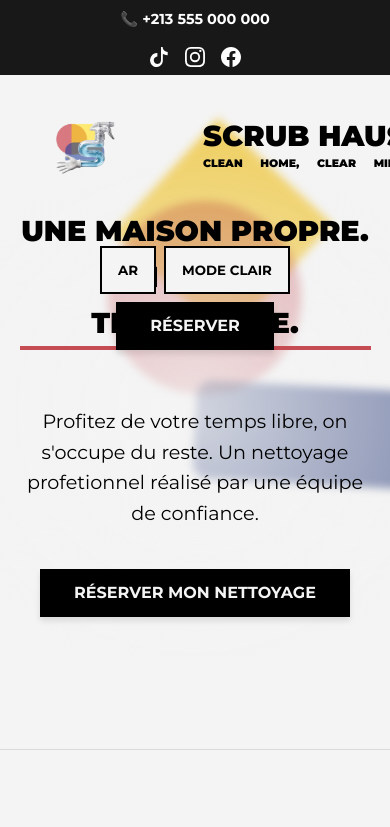
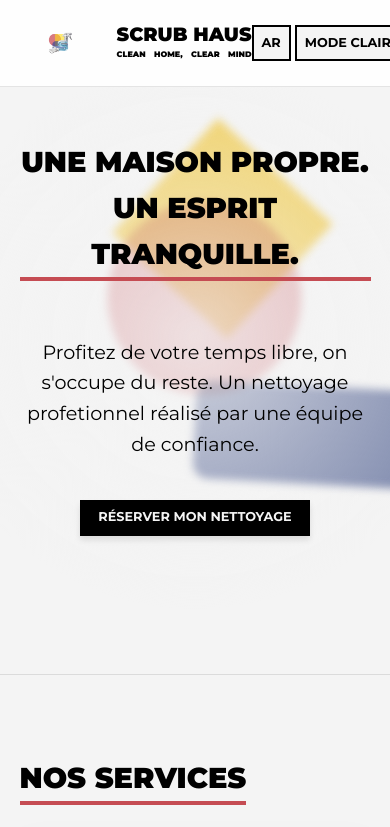
Before and after one commit to CherryCivil/ScrubHaus, a plain HTML site: page index.html in a window 390 px wide. Shown: the top 827 px of the page. Drawn offline with Linux system fonts and the light colour scheme.

Commit message:
Add files via upload

```diff
--- a/index.html
+++ b/index.html
@@ -42,7 +42,11 @@
         * { margin: 0; padding: 0; box-sizing: border-box; font-family: var(--font-main); }
         *:not(.shape):not(.loader-shape) { border-radius: 0 !important; }
 
-        html { overflow-x: hidden; }
+        /* Fixed scroll context for iOS Safari */
+        html, body {
+            overflow-x: clip;
+            width: 100%;
+        }
 
         body {
             background-color: var(--bg-primary);
@@ -106,6 +110,7 @@
         .social-links svg { width: 20px; height: 20px; fill: #FFFFFF; transition: transform 0.3s, fill 0.3s; }
         .social-links a:hover svg { fill: var(--logo-yellow); transform: scale(1.2); }
 
+        /* Hardware Accelerated & Width Corrected Header */
         header {
             display: flex !important;
             flex-direction: row !important;
@@ -119,8 +124,10 @@
             top: 40px;
             left: 0;
             z-index: 1000;
-            width: 100vw;
-            transition: top 0.3s ease, background 0.3s ease, backdrop-filter 0.3s ease, border-color 0.3s ease;
+            width: 100%;
+            -webkit-transform: translate3d(0, 0, 0);
+            transform: translate3d(0, 0, 0);
+            transition: top 0.3s ease, background 0.3s ease, border-color 0.3s ease;
         }
 
         header.header-scrolled {
@@ -205,7 +212,6 @@
         .faq-item.active .faq-answer { max-height: 500px; border-top: 1px solid var(--glass-border); padding-top: 1.5rem; }
         .faq-item.active .faq-question { color: var(--logo-blue); }
 
-        /* Dual-Axis Review Layout */
         .review-layout { display: flex; flex-direction: row; align-items: stretch; justify-content: center; gap: 3rem; max-width: 1200px; margin: 0 auto; width: 100%; }
         .review-image-block { flex: 1; min-height: 100%; background-image: url('assets/review-visual.webp'); background-size: cover; background-position: center; border: 1px solid var(--glass-border); box-shadow: 0 8px 32px rgba(0,0,0,0.05); display: block; }
         .review-form { flex: 1; max-width: 600px; margin: 0; display: grid; gap: 1rem; background: var(--glass-bg); padding: 2rem; backdrop-filter: blur(10px); border: 1px solid var(--glass-border); box-shadow: 0 8px 32px rgba(0,0,0,0.05); }
@@ -222,12 +228,44 @@
 
         footer { padding: 3rem 5%; text-align: center; font-weight: 700; text-transform: uppercase; background: rgba(0,0,0,0.9); color: #FFFFFF; backdrop-filter: blur(10px); }
 
-        /* Mobile Breakpoint Overrides */
+        /* Safari iOS Centering & Compaction Fixes */
         @media (max-width: 768px) {
             .grid-2x2 { grid-template-columns: 1fr; }
-            header { flex-direction: column !important; gap: 1.5rem; margin-bottom: 1rem; padding-top: 2rem; }
-            .top-bar { flex-direction: column; gap: 1rem; text-align: center; }
-            .controls { flex-wrap: wrap; justify-content: center; width: 100%; }
+
+            .top-bar { display: none; }
+
+            header {
+                top: 0;
+                left: 0;
+                right: 0;
+                width: auto !important;
+                padding: 0.8rem 5%;
+                margin: 0 auto;
+                box-sizing: border-box;
+                justify-content: space-between;
+                align-items: center;
+                background: var(--glass-bg);
+                backdrop-filter: blur(15px);
+                -webkit-backdrop-filter: blur(15px);
+                border-bottom: 1px solid var(--glass-border);
+                flex-direction: row !important;
+            }
+
+            .logo-img { height: 60px; }
+            .logo-title { font-size: 1.2rem; }
+            .logo-sub { font-size: 0.5rem; }
+
+            .controls {
+                display: flex;
+                flex-wrap: nowrap;
+                justify-content: flex-end;
+                align-items: center;
+                gap: 0.25rem;
+                width: auto;
+            }
+            .toggle-btn { min-height: 36px; padding: 0 0.5rem; font-size: 0.8rem; }
+            .btn-red { min-height: 36px; padding: 0 1rem; font-size: 0.8rem; }
+
             .review-layout { flex-direction: column; gap: 0; }
             .review-image-block { display: none; }
             .review-form { margin: 0 auto; width: 100%; }
@@ -467,7 +505,7 @@
                 eqTitle: "Notre Équipement Professionnel",
                 eq1: "Aspirateur puissant pour l'eau et la poussière.", eq2: "Nettoyeur vapeur pour éliminer les bactéries sans produits chimiques.", eq3: "Machine spéciale pour laver les tissus en profondeur.", eq4: "Nettoyeur haute pression pour les extérieurs.", eq5: "Nettoyeur de vitres pour un résultat sans traces.",
                 faqTitle: "Questions Fréquentes",
-                faq1Q: "Fournissez-vous les produits de nettoyage ?", faq1A: "Oui, nous apportons tout le matériel Kärcher et nos propres produits professionnels.",
+                faq1Q: "Fournissez-vous les produits de nettoyage ?", faq1A: "Oui, nous apportons tout le matériel et nos propres produits professionnels.",
                 faq2Q: "Comment garantissez-vous la qualité ?", faq2A: "Nos équipes suivent une liste de tâches stricte pour chaque pièce. Une vérification est faite avant leur départ.",
                 faq4Q: "Lavez-vous les vêtements à la main ?", faq4A: "Non, nous ne lavons pas à la main. Nous proposons le lavage en machine comme service payant (500 DZD/cycle, 2 cycles max), en utilisant votre machine et vos produits.",
                 reviewTitle: "Laissez-nous un avis", reviewSubmit: "Envoyer l'avis",
@@ -485,7 +523,7 @@
                 eqTitle: "معداتنا الاحترافية",
                 eq1: "أسپيراتور قوي للما والغبار.", eq2: "تنظيف بالبخار يقضي على البكتيريا بلا مواد كيميائية.", eq3: "ماشينة سبيسيال لغسيل الفراش بعمق.", eq4: "تنظيف بالضغط العالي للأماكن الخارجية.", eq5: "تنظيف الزاج لنتيجة بلا ليطراس.",
                 faqTitle: "أسئلة شائعة",
-                faq1Q: "تجيبو معاكم دوزان التنظيف؟", faq1A: "واه نجيبو كامل ماتريال  ومنتجاتنا الاحترافية الخاصة.",
+                faq1Q: "تجيبو معاكم دوزان التنظيف؟", faq1A: "واه نجيبو كامل ماتريال ومنتجاتنا الاحترافية الخاصة.",
                 faq2Q: "كيفاش تضمنو الجودة؟", faq2A: "الفريق تاعنا يتبع تشيكليست صارمة لكل شومبرة. ونديرو فيريفيكاسيون قبل ما نخرجو.",
                 faq4Q: "تغسلو القش بيديكم؟", faq4A: "لا، مانغسلوش باليد. نوفرولك غسيل بالماشينة كخدمة إضافية (500 دج/غسلة، ماكسيموم غسلتين)، نستعملو الماشينة والبرودوي تاعك.",
                 reviewTitle: "خلينا رأيك", reviewSubmit: "أبعث التقييم",
```
